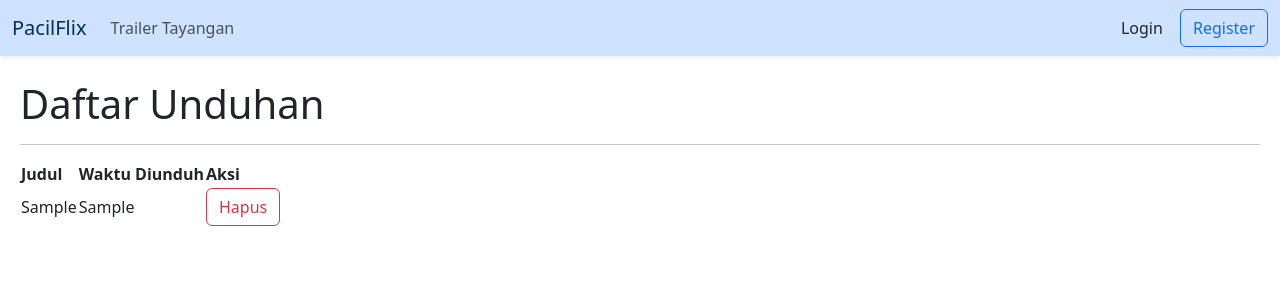
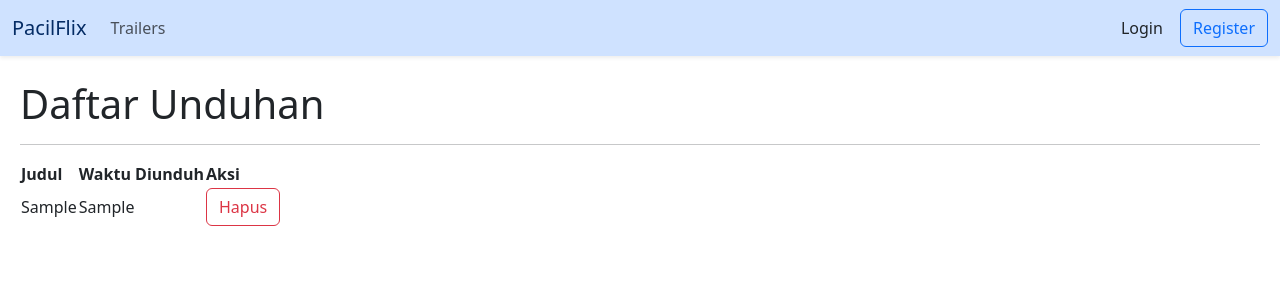
Before and after one commit to mmalkindi/pacilflix, a Django app: template download/templates/download.html in a window 1280 px wide. Shown: the top 300 px of the page. Run offline with Django 3.2, Linux system fonts and the light colour scheme; the template is opened without the code that fills it: most values are stand-ins (such as "Sample title", 1, 10 or a date in 2020); some libraries are stand-ins or nearby versions.

Commit message:
Updated navbar text

```diff
--- a/templates/navbar.html
+++ b/templates/navbar.html
@@ -16,23 +16,23 @@
             <ul class="navbar-nav me-auto mb-2 mb-md-0" id="navbarOptions">
                 {% if request.user.is_authenticated %}
                 <li class="nav-item">
-                    <a class="nav-link" aria-current="page" href="{% url 'show:show_main' %}">Daftar Tayangan</a>
+                    <a class="nav-link" aria-current="page" href="{% url 'show:show_main' %}">Shows</a>
                 </li>
                 <li class="nav-item">
-                    <a class="nav-link" aria-current="page" href="{% url 'contributor:show_main' %}">Daftar Kontributor</a>
+                    <a class="nav-link" aria-current="page" href="{% url 'contributor:show_main' %}">Contributors</a>
                 </li>
                 <li class="nav-item">
-                    <a class="nav-link" aria-current="page" href="{% url 'favorite:show_main' %}">Kelola Daftar Favorit</a>
+                    <a class="nav-link" aria-current="page" href="{% url 'favorite:show_main' %}">Favorites</a>
                 </li>
                 <li class="nav-item">
-                    <a class="nav-link" aria-current="page" href="{% url 'download:show_main' %}">Kelola Daftar Unduhan</a>
+                    <a class="nav-link" aria-current="page" href="{% url 'download:show_main' %}">Downloads</a>
                 </li>
                 <li class="nav-item">
-                    <a class="nav-link" aria-current="page" href="{% url 'subscription:show_main' %}">Kelola Langganan</a>
+                    <a class="nav-link" aria-current="page" href="{% url 'subscription:show_main' %}">Subscription</a>
                 </li>
                 {% else %}
                 <li class="nav-item">
-                    <a class="nav-link" aria-current="page" href="{% url 'trailer:trailer' %}">Trailer Tayangan</a>
+                    <a class="nav-link" aria-current="page" href="{% url 'trailer:trailer' %}">Trailers</a>
                 </li>
                 {% endif %}
             </ul>
```
